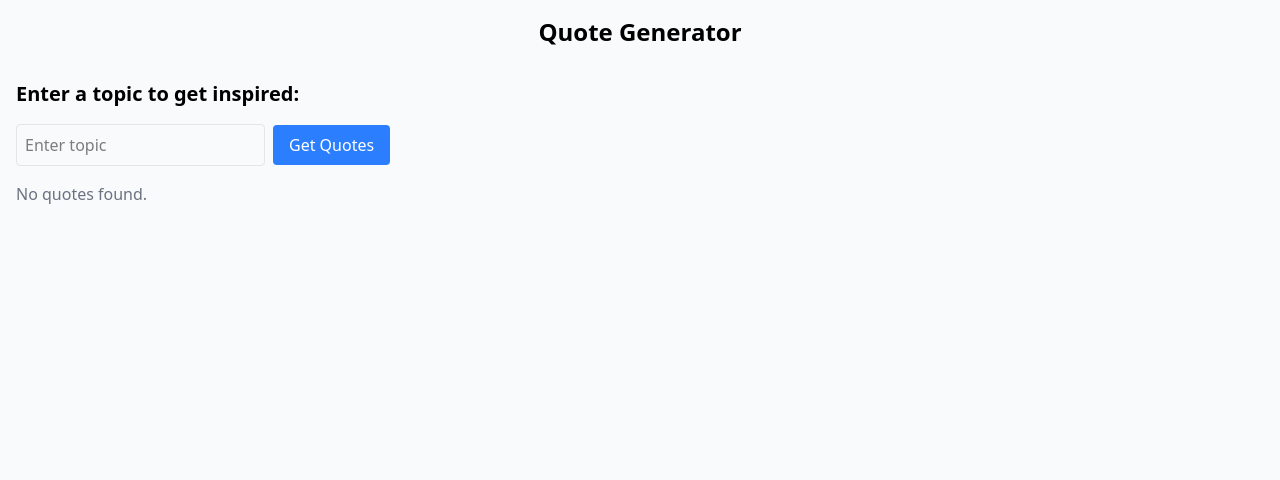
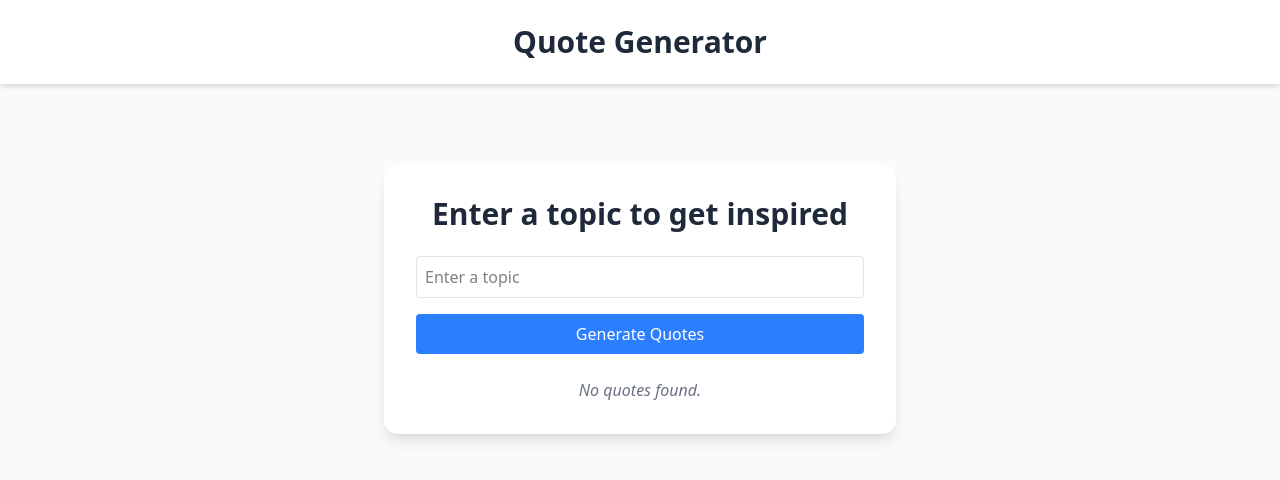
Before and after one commit to waleeja25/Nexium_Waleeja-Ali_Assignment1, a Next.js app in the folder quote-generator/: page / in a window 1280 px wide. Shown: the top 480 px of the page. Built offline with nearby package versions, Linux system fonts and the light colour scheme.

Commit message:
style: added style to form

```diff
--- a/quote-generator/app/layout.tsx
+++ b/quote-generator/app/layout.tsx
@@ -12,7 +12,7 @@ export default function RootLayout({ children }: { children: ReactNode }) {
   return (
     <html lang="en">
       <body className="min-h-screen bg-gray-50 text-black">
-        <header className="p-4 text-center text-2xl font-bold">Quote Generator</header>
+       < header className="w-full bg-white shadow-md p-6 text-center text-3xl font-extrabold text-gray-800">Quote Generator</header>
         <main className="p-4">{children}</main>
       </body>
     </html>
--- a/quote-generator/app/page.tsx
+++ b/quote-generator/app/page.tsx
@@ -2,9 +2,12 @@ import QuoteForm from '../components/QuoteForm';
 
 export default function HomePage() {
   return (
-    <div>
-      <h2 className="text-xl font-semibold mb-4">Enter a topic to get inspired:</h2>
-      <QuoteForm />
+    <div className="min-h-screen flex items-start justify-center pt-16 bg-gray-50 px-4">
+      <div className="w-full max-w-lg bg-white p-8 rounded-xl shadow-lg">
+        <h2  className="text-3xl font-bold mb-6 text-center text-gray-800">Enter a topic to get inspired</h2>
+        <QuoteForm />
+      </div>
+
     </div>
   );
 }
--- a/quote-generator/components/QuoteForm.tsx
+++ b/quote-generator/components/QuoteForm.tsx
@@ -19,16 +19,16 @@ export default function QuoteForm() {
 
   return (
     <div>
-      <form onSubmit={handleSubmit} className="mb-4">
+      <form onSubmit={handleSubmit} className="w-full max-w-md space-y-4">
         <input
           type="text"
           value={topic}
           onChange={(e) => setTopic(e.target.value)}
-          className="border p-2 rounded"
-          placeholder="Enter topic"
+          className="border p-2 rounded w-full"
+          placeholder="Enter a topic"
         />
-        <button type="submit" className="ml-2 bg-blue-500 text-white px-4 py-2 rounded">
-          Get Quotes
+        <button type="submit" className="w-full bg-blue-500 text-white px-4 py-2 rounded">
+          Generate Quotes
         </button>
       </form>
 
--- a/quote-generator/components/QuoteList.tsx
+++ b/quote-generator/components/QuoteList.tsx
@@ -1,4 +1,3 @@
-// components/QuoteList.tsx
 import React from 'react';
 
 type QuoteListProps = {
@@ -7,14 +6,15 @@ type QuoteListProps = {
 
 const QuoteList = ({ quotes }: QuoteListProps) => {
   if (quotes.length === 0) {
-    return <p className="text-gray-500">No quotes found.</p>;
+    return <p className="text-gray-500 text-center mt-6 italic">No quotes found.</p>;
   }
 
   return (
-    <ul className="space-y-2">
+    <ul className="mt-6 space-y-4 max-w-xl mx-auto">
       {quotes.map((quote, index) => (
-        <li key={index} className="bg-black p-3 shadow rounded">
-          {quote}
+        <li key={index}
+         className="bg-white p-5 border border-gray-200 rounded-lg shadow-md hover:shadow-lg transition">
+          <p className="text-gray-800 leading-relaxed text-lg italic">“{quote}”</p>
         </li>
       ))}
     </ul>
```
